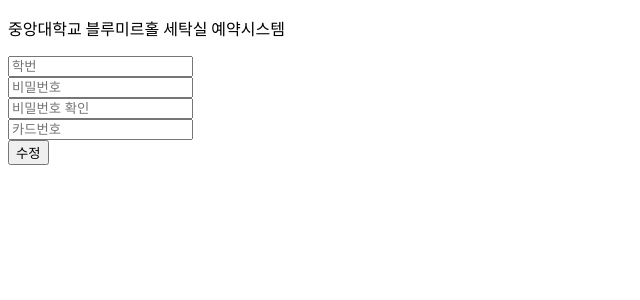
After one commit to licm34/SWTECHFAIR, a Django app: page /account/myinfo_edit in a window 1280 px wide. The commit adds this page. Shown: the top 300 px of the page, without its empty margins (0-640 px from the left). Run offline with Django 3.2, Linux system fonts and the light colour scheme.

Commit message:
회원정보 수정 추가

```diff
--- a/account/templates/account/myinfo.html
+++ b/account/templates/account/myinfo.html
@@ -27,7 +27,7 @@
             </table>
     </div>
 
-            <input type="button" onclick="location.href=''" value="수정"></input>
+            <input type="button" onclick="location.href='/account/myinfo_edit'" value="수정"></input>
 
 
 </body>
--- /dev/null
+++ b/account/templates/account/myinfo_edit.html
@@ -0,0 +1,28 @@
+<!DOCTYPE html>
+<html lang="ko">
+<head>
+    <meta charset="UTF-8">
+    <meta name="viewport" content="width=device-width, initial-scale=1.0">
+    <meta http-equiv="X-UA-Compatible" content="ie=edge">
+    <title>기빨려 예약시스템 info_edit</title>
+</head>
+<body>
+    <link href="https://fonts.googleapis.com/css?family=Do+Hyeon&display=swap&subset=korean" rel="stylesheet">
+
+    <p id="welcome">중앙대학교 블루미르홀 세탁실 예약시스템</p>
+
+
+    {% if fail %}
+    <strong>수정에 실패하였습니다.</strong>
+    {% endif%}
+
+<form action="{% url 'account:myinfo_edit' %}" method="POST">
+    {% csrf_token %}
+    <input type="text" class="form-control" name="UserName" placeholder="학번" value="{{user.UserName}}" readonly> <br>
+    <input type="password" class="form-control" name="PassWord" placeholder="비밀번호"> <br>
+    <input type="password" class="form-control" name="Confirm" placeholder="비밀번호 확인"> <br>
+    <input type="text" class="form-control" name="CardId" placeholder="카드번호" value="{{user.CardId}}"> <br>
+    <input type="submit" class="form-control btn btn-secondary" value="수정">
+</form>
+</body>
+</html>
--- a/account/urls.py
+++ b/account/urls.py
@@ -7,5 +7,5 @@ app_name ='account'
 urlpatterns = [
     path('signup',account.views.signup,name='signup'),
     path('myinfo',account.views.myinfo,name='myinfo'),
-    #path('myinfo/edit/<str:UserName>',account.views.myinfo_edit,name='myinfo_edit'),
+    path('myinfo_edit',account.views.myinfo_edit,name='myinfo_edit'),
 ]
--- a/account/views.py
+++ b/account/views.py
@@ -18,3 +18,19 @@ def signup(request):
 
 def myinfo(request):
     return render(request,'account/myinfo.html')
+
+def myinfo_edit(request):
+    User = get_user_model()
+    if request.method == 'POST':
+        user = get_object_or_404(User,UserName=request.user.UserName)
+        if request.POST['PassWord'] == request.POST['Confirm']:
+            PassWord = request.POST['PassWord']
+            user.set_password(PassWord)
+            user.CardId = request.POST['CardId']
+            user.save()
+            auth.login(request,user)
+            return redirect('/account/myinfo')  # 성공 > myinfo
+        else:
+            return render(request,'account/myinfo_edit.html',{'fail':True})
+            # 실패 > 다시 내 정보, 팝업 뜨게. 확인해봐야
+    return render(request,'account/myinfo_edit.html')
```
Also changed, not shown: db.sqlite3.
